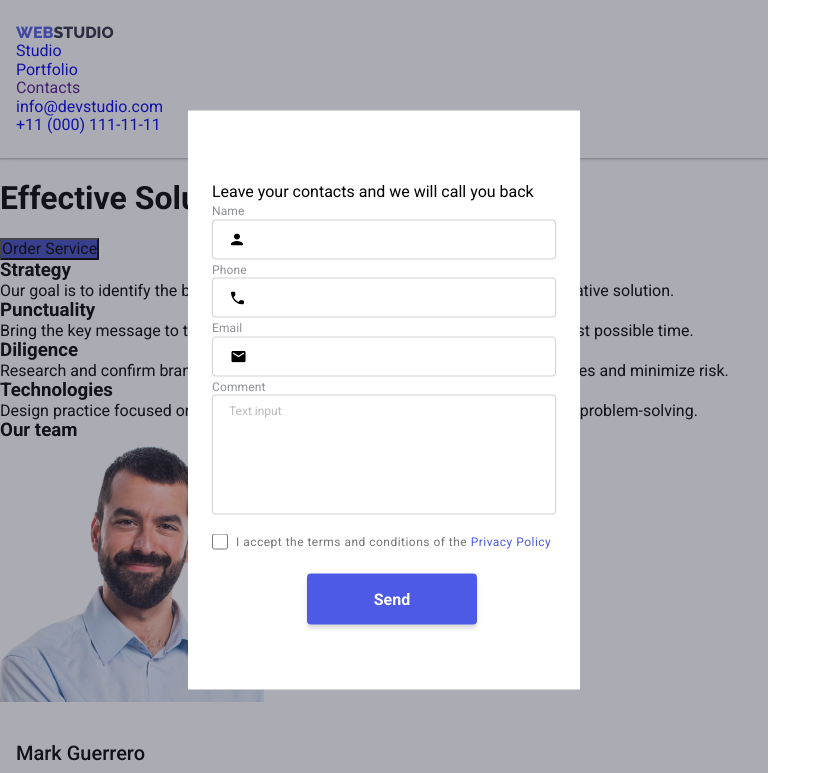
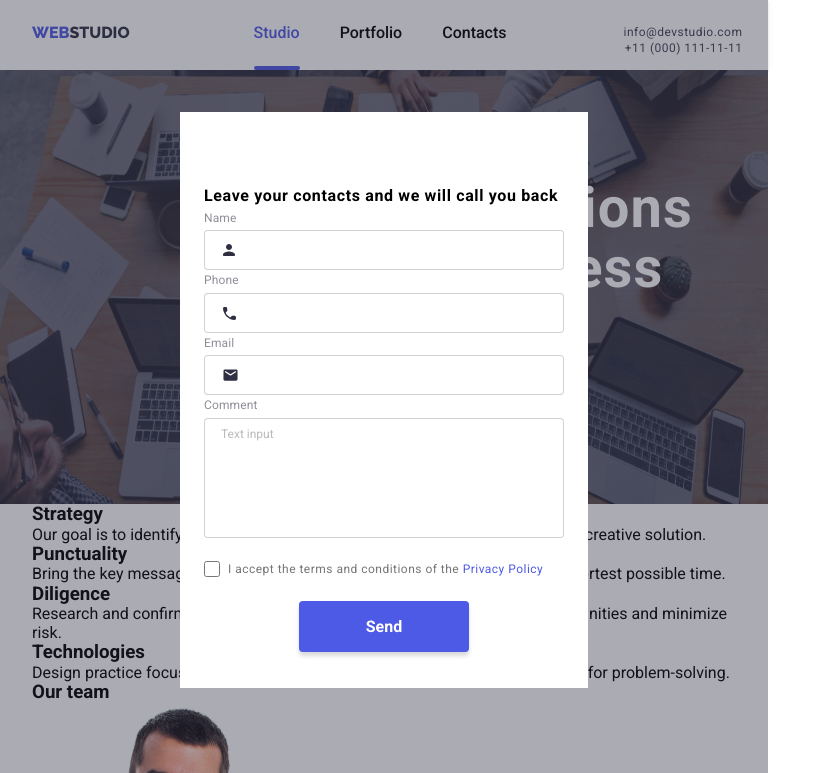
Before and after one commit to k09at1ch/goit-markup-hw-07, a plain HTML site: page index.html in a window 768 px wide. Both pictures are taken after a click on the button "Order Service". Shown: the top 773 px of the page, 817 px wide, since content can reach past the window. Drawn offline with nearby package versions, Linux system fonts and the light colour scheme.

Commit message:
іфвфа

```diff
--- a/index.html
+++ b/index.html
@@ -31,6 +31,7 @@
                         <use href="./images/vector.svg#all"></use>
                     </svg>
                 </button>
+                <div class="tablet-needed">
                     <ul class="general">
                         <li><a href="index.html" class="studio-index">Studio</a></li>
                         <li><a href="portfolio.html" class="nav-sites">Portfolio</a></li>
@@ -40,6 +41,7 @@
                         <li><a href="mailto:info@devstudio.com" class="contacts contacts1">info@devstudio.com</a></li>
                         <li><a href="tel:+11(000)111-11-11" class="contacts contacts2">+11 (000) 111-11-11</a></li>
                     </ul>
+                </div>
                 <div class="tablet-none">
                     <ul class="removing-list-style1">
                         <li class="margins">
@@ -78,8 +80,10 @@
     <main>
         <section class="main-section-1">
             <div class="container">
+                <div class="align-center">
                     <h1 class="general-title">Effective Solutions for Your Business</h1>
                     <button type="button" class="button" data-modal-open>Order Service</button>
+                </div>
                 <div class="backdrop is-hidden" data-modal>
                     <div class="modal" data-modal>
                         <button type="button" class="button-close" data-modal-close>
--- a/styles/styles.css
+++ b/styles/styles.css
@@ -106,13 +106,14 @@ ul{
     .is-open{
         opacity: 1;
         pointer-events: all;
-        transition: all 250ms cubic-bezier(0.075, 0.82, 0.165, 1);
+        transition: opacity 500ms cubic-bezier(0.075, 0.82, 0.165, 1);
     }
     /* index */
     .menu-mobile{
         width: 29.54px;
         height: 21px;
     }
+    /* menu */
     .menu-button{
         background-color: #FFF;
         border: none;
@@ -596,47 +597,151 @@ asfgsdfsddata  */
         clip: rect(0 0 0 0);
         overflow: hidden;
     }
-    .button-close{
-        width: 24px;
-        height: 24px;
-        cursor: pointer;
-        background-color: var(--cornflower);
-        border: none;
-        border-radius: 50%;
+
+    /* index */
+    .container{
+        padding: 0 16px;
+        margin: 0 auto;
+        width: 736px;
+    }
+    header{
+        height: 70px;
+        background: #FFFFFF;
+        box-shadow: 0px 2px 1px rgba(46, 47, 66, 0.08), 0px 1px 1px rgba(46, 47, 66, 0.16), 0px 1px 6px rgba(46, 47, 66, 0.08);
+    }
+    .studio-index{
+        text-decoration: none;
+        display: block;
+        padding: 0;
+        color: var(--iris);
+        font-weight: 500;
+        position: relative;
+        padding: 24px 0;
+
+        transition-property: color;
+        transition-duration: 250ms;
+        transition-timing-function: cubic-bezier(0.4, 0, 0.2, 1);
+    }
+    .studio-index::after{
+        content: '';
         position: absolute;
-        top: 24px;
-        right: 24px;
-        border: 1px solid rgba(0, 0, 0, 0.1);
-        transition: background-color, box-shadow 250ms cubic-bezier(0.4, 0, 0.2, 1);
-    }
-    .input-pole:focus+.logo-ordering{
-        fill: var(--iris);
-    }
-    .button-close:hover,
-    .button-close:focus{
-        background-color: var(--cornflower);
-        box-shadow: 0px 1px 6px rgba(46, 47, 66, 0.08), 0px 1px 1px rgba(46, 47, 66, 0.16), 0px 2px 1px rgba(46, 47, 66, 0.08);
-        border: 1px solid var(--cornflower);
-    }
-
-    .svg-close{
-        margin: 7px;
-    }
-
-
-    .button-close:hover,
-    .button-close:focus{
-        fill: #E7E9FC;
-    }
-
+        left: 0;
+        top: 66px;
+        display: block;
+        width: 100%;
+        height: 4px;
+        background-color: var(--iris);
+        border-radius: 4px;
+    }
+    .top{
+        padding: 24px 0;
+        margin-right: 84px;
+        height: 22px;
+    }
+    .tablet-needed{
+        display: flex;
+        flex-direction: row;
+    }
+    .studio-index:hover,
+    .studio-index:focus,
+    .nav-sites:hover,
+    .nav-sites:focus{
+        color: var(--iris);
+    }
+
+    .container1,
+    .general{
+        display: flex;
+        flex-direction: row;
+        gap: 40px;
+
+    }
+    .general2{
+        display: flex;
+        flex-direction: column;
+        align-items: flex-end;
+        padding: 24px 0;
+        margin-left: 117px;
+    }
+
+    .button{
+        width: 170px;
+        height: 51px;
+        background: var(--iris);
+        font-weight: 500;
+        font-size: 16px;
+        line-height: 1.1875;
+        color: white;
+        font-family: 'Roboto';
+        display: block;
+        margin-top: 48px;
+        border: 0;
+        border-radius: 4px;
+
+        transition: background-color 250ms cubic-bezier(0.4, 0, 0.2, 1);
+    }
+    .align-center{
+        display: flex;
+        align-items: center;
+        flex-direction: column;
+    }
+    .general-title{
+        font-weight: 600;
+        font-size: 56px;
+        line-height: 60px;
+        letter-spacing: 0.02em;
+        color: #fff;
+        width: 502px;
+        height: 120px;
+    }
+    .main-section-1{
+        background-image: linear-gradient(90deg, rgba(46,47,66,0.7) 100%, rgba(46,47,66,0.7) 100%), url('../images/office.jpg');
+        background-size: 768px 435px;
+        background-position: center;
+        padding: 70px 81px;
+        margin: 0 auto;
+    }
+    .nav-sites{
+        text-decoration: none;
+        display: block;
+        padding: 24px 0;
+        color: #000;
+        font-weight: 500;
+
+        transition-property: color;
+        transition-duration: 250ms;
+        transition-timing-function: cubic-bezier(0.4, 0, 0.2, 1);
+    }
+
+    .nav-sites:focus{
+        color: var(--iris);
+    }
+
+    .contacts{
+        text-decoration: none;
+        color: var(--slate);
+        display: block;
+        font-weight: 400;
+        font-size: 12px;
+        line-height: 16px;
+        letter-spacing: 0.04em;
+        transition-property: color;
+        transition-duration: 250ms;
+        transition-timing-function: cubic-bezier(0.4, 0, 0.2, 1);
+    }
+
+    .contacts:focus{
+        color: var(--iris);
+    }
+    /* MODAL */
     .modal{
-        position: absolute;
+        position: relative;
         top: 50%;
         left: 50%;
         transform: translate(-50%, -50%);
         background-color: #fff;
-        width: 392px;
-        height: 579px;
+        width: 408px;
+        height: 576px;
         transition: transform 250ms cubic-bezier(0.4, 0, 0.2, 1);
         padding: 72px 24px 0 24px;
     }
@@ -652,7 +757,6 @@ asfgsdfsddata  */
         width: 100%;
         height: 100%;
         background-color: rgba(46, 47, 66, 0.4);
-        overflow-y: scroll;
 
         transition: opacity 250ms cubic-bezier(0.4, 0, 0.2, 1),
         visibility 250ms cubic-bezier(0.4, 0, 0.2, 1);
@@ -663,6 +767,107 @@ asfgsdfsddata  */
         opacity: 0;
         pointer-events: none;
     }
+
+    .leaving-info{
+        position: relative;
+        margin-top: 4px;
+    }
+
+    .title-for-ordering{
+        font-weight: 600;
+        font-size: 16px;
+        line-height: 24px;
+        display: block;
+        position: static;
+        letter-spacing: 0.04em;
+    }
+
+    .input-pole{
+        border: 1px solid rgba(33, 33, 33, 0.2);
+        border-radius: 4px;
+        width: 100%;
+        height: 40px;
+        padding: 11px 34px;
+        transition: border-color 250ms cubic-bezier(0.4, 0, 0.2, 1);
+    }
+
+    .input-pole:focus{
+        border: 1px solid #4d5ae5;
+        outline: none;
+    }
+
+    .logo-ordering{
+        position: absolute;
+        top: 14px;
+        left: 19px;
+        transition: background-color 250ms cubic-bezier(0.4, 0, 0.2, 1);
+        fill: var(--navy-blue);
+    }
+
+    .logo-ordering:hover{
+        fill: var(--iris);
+    }
+    .title-Subscribe{
+        font-weight: 500;
+        font-size: 16px;
+        line-height: 24px;
+        color: #fff;
+        margin-bottom: 16px;
+    }
+
+    .Subscribe-pole{
+        background-color: var(--navy-blue);
+        border: 1px solid rgba(255, 255, 255, 0.3);
+        border-radius: 4px;
+        width: 264px;
+        height: 40px;
+        padding: 1px 0 1px 16px;
+        outline: none;
+        color: #F4F4FD;
+    }
+
+    .Subscribe-pole:focus{
+        border-color: var(--iris);
+    }
+
+    .text-on-sub-button{
+        font-weight: 700;
+        font-size: 16px;
+        line-height: 24px;
+        color: #fff;
+        padding: 8px 64px 8px 24px;
+    }
+
+    .submit{
+        border: 0;
+        text-decoration: none;
+        background: #4D5AE5;
+        border-radius: 4px;
+        width: 168px;
+        height: 40px;
+        cursor: pointer;
+        transition: background-color 250ms cubic-bezier(0.4, 0, 0.2, 1);
+        position: relative;
+        margin-left: 24px;
+    }
+
+    .tg{
+        position: absolute;
+        top: 10px;
+        left: 120px;
+    }
+
+    .submit:hover,
+    .submit:focus{
+        background-color: #404BBF;
+    }
+
+    .sub-button{
+        margin-top: 40px;
+        position: relative;
+        margin-left: 24px;
+    }
+
     .comment{
         width: 100%;
         height: 120px;
@@ -698,14 +903,7 @@ asfgsdfsddata  */
     .leaving-info-last{
         display: flex;
     }
-    .logo-ordering{
-        position: absolute;
-        top: 14px;
-        left: 19px;
-    }
-    .leaving-info{
-        position: relative;
-    }
+
     .sending{
         box-shadow: 0px 4px 4px rgba(0, 0, 0, 0.15);
         border-radius: 4px;
@@ -771,48 +969,6 @@ asfgsdfsddata  */
     .none:checked+.checkbox-svg{
         opacity: 1;
     }
-    .input-pole{
-        border: 1px solid rgba(33, 33, 33, 0.2);
-        border-radius: 4px;
-        width: 100%;
-        height: 40px;
-        padding: 11px 34px;
-        transition: border-color 250ms cubic-bezier(0.4, 0, 0.2, 1);
-    }
-
-    .input-pole:focus{
-        border: 1px solid #4d5ae5;
-        outline: none;
-    }
-    .Subscribe-pole{
-        background-color: var(--navy-blue);
-        border: 1px solid rgba(255, 255, 255, 0.3);
-        border-radius: 4px;
-        width: 396px;
-        height: 40px;
-        padding: 1px 0 1px 16px;
-        outline: none;
-        color: #F4F4FD;
-        margin-bottom: 16px;
-    }
-    .submit{
-        border: 0;
-        text-decoration: none;
-        background: #4D5AE5;
-        border-radius: 4px;
-        width: 168px;
-        height: 40px;
-        cursor: pointer;
-        transition: background-color 250ms cubic-bezier(0.4, 0, 0.2, 1);
-        position: relative;
-        margin-left: 24px;
-    }
-    /* index */
-    header{
-        padding: 24px 16px;
-        background: #FFFFFF;
-        box-shadow: 0px 2px 1px rgba(46, 47, 66, 0.08), 0px 1px 1px rgba(46, 47, 66, 0.16), 0px 1px 6px rgba(46, 47, 66, 0.08);
-    }
 }
 
 /* .studio-index{
@@ -1021,8 +1177,8 @@ ul{
     list-style: none;
     margin-left: auto;
 }
-
-.nav-sites{
+*/
+/* .nav-sites{
     text-decoration: none;
     display: block;
     padding: 24px 0;
@@ -1051,8 +1207,8 @@ ul{
 
 .contacts:focus{
     color: var(--iris);
-}
-
+} */
+/*
 li>a:hover{
     color: var(--iris);
 }
@@ -1492,7 +1648,7 @@ footer{
 .margins-footer{
     width: 40px;
     height: 40px;
-}
+}*/
 
 .button-close{
     width: 24px;
@@ -1506,6 +1662,7 @@ footer{
     right: 24px;
     border: 1px solid rgba(0, 0, 0, 0.1);
     transition: background-color, box-shadow 250ms cubic-bezier(0.4, 0, 0.2, 1);
+    pointer-events: all;
 }
 .input-pole:focus+.logo-ordering{
     fill: var(--iris);
@@ -1520,7 +1677,7 @@ footer{
 .svg-close{
     margin: 7px;
 }
-
+/*
 
 .button-close:hover,
 .button-close:focus{
```
Lines whose indentation alone changed are shown as unchanged.
